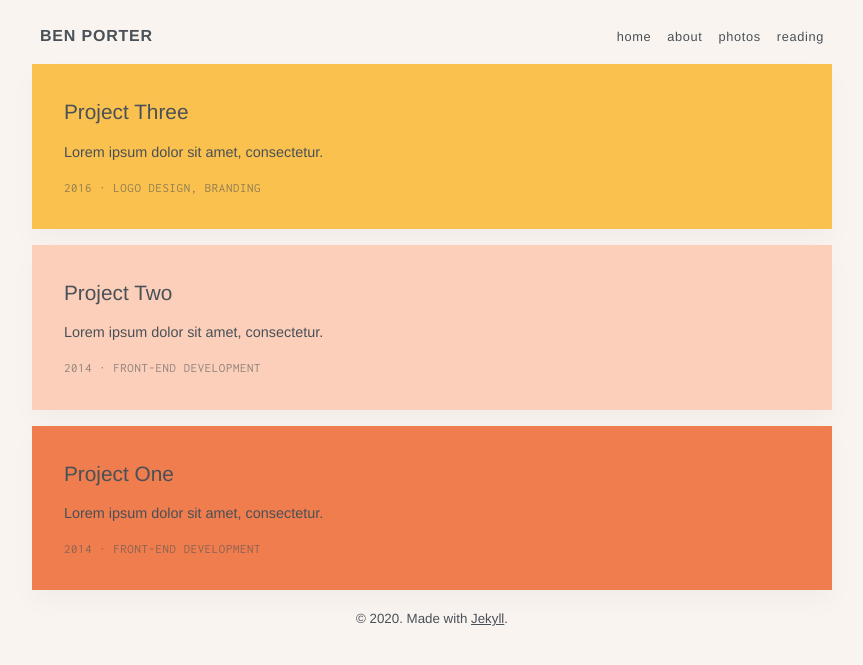
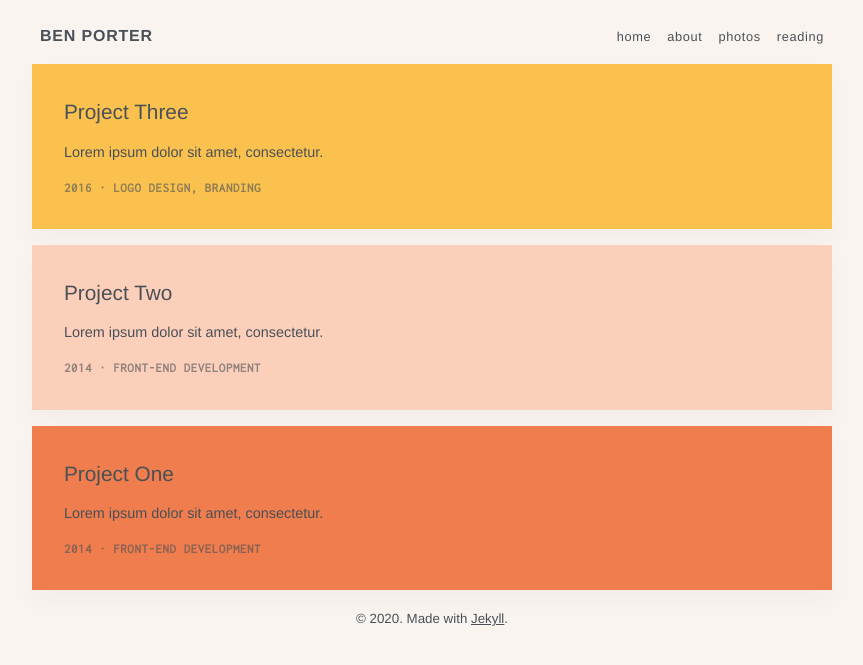
Before and after one commit to penborter/penborter.github.io, a Jekyll site: the page built from _pages/projects.md, in a window 1280 px wide. Shown: the top 665 px of the page, without its empty margins (208-1071 px from the left). Built offline with Jekyll 4.4.1, drawn with Linux system fonts in a browser that asks for light colours; some web fonts are replaced.

Commit message:
Update _layout.scss

```diff
--- a/_sass/_layout.scss
+++ b/_sass/_layout.scss
@@ -116,7 +116,7 @@ header, main {
 .card time {
   font-family: 'Inconsolata', sans-serif !important;
   font-size: 0.8rem;
-  font-weight: 500;
+  font-weight: bold;
   text-transform: uppercase;
   letter-spacing: .05em;
 
@@ -137,6 +137,11 @@ header, main {
 	-webkit-box-shadow: 0 0.75rem 1.5rem rgba(18, 38, 63, 0.03);
   box-shadow: 0 0.75rem 1.5rem rgba(18, 38, 63, 0.03);
 
+}
+
+.post time {
+	font-family: 'Inconsolata', monospace;
+	font-weight: bold;
 }
 
 .card {
```
